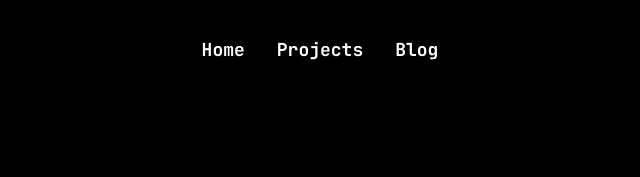
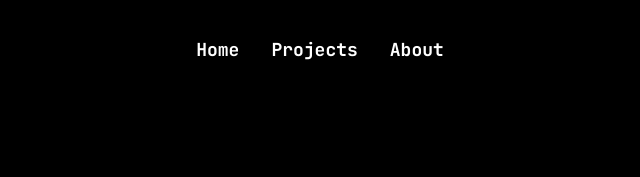
Before and after one commit to dxtr0x/Portfolio, an Astro site: page / in a window 1280 px wide. Shown: the top 177 px of the page, 320-960 px from the left. Built offline with nearby package versions, Linux system fonts and the light colour scheme; Astro itself is replaced by a stand-in of ours.

Commit message:
add some modification in navbar

```diff
--- a/src/components/Navbar.astro
+++ b/src/components/Navbar.astro
@@ -7,7 +7,7 @@ export interface Nav {
 const navbar: Nav[] = [
   { nav: "Home", path: "/" },
   { nav: "Projects", path: "/projects" },
-  { nav: "Blog", path: "/blog" },
+  { nav: "About", path: "/about" },
 ];
 ---
 
```
Also changed, not shown: README.md (deleted), src/pages/about/index.astro (renamed from src/pages/blog/index.astro).
